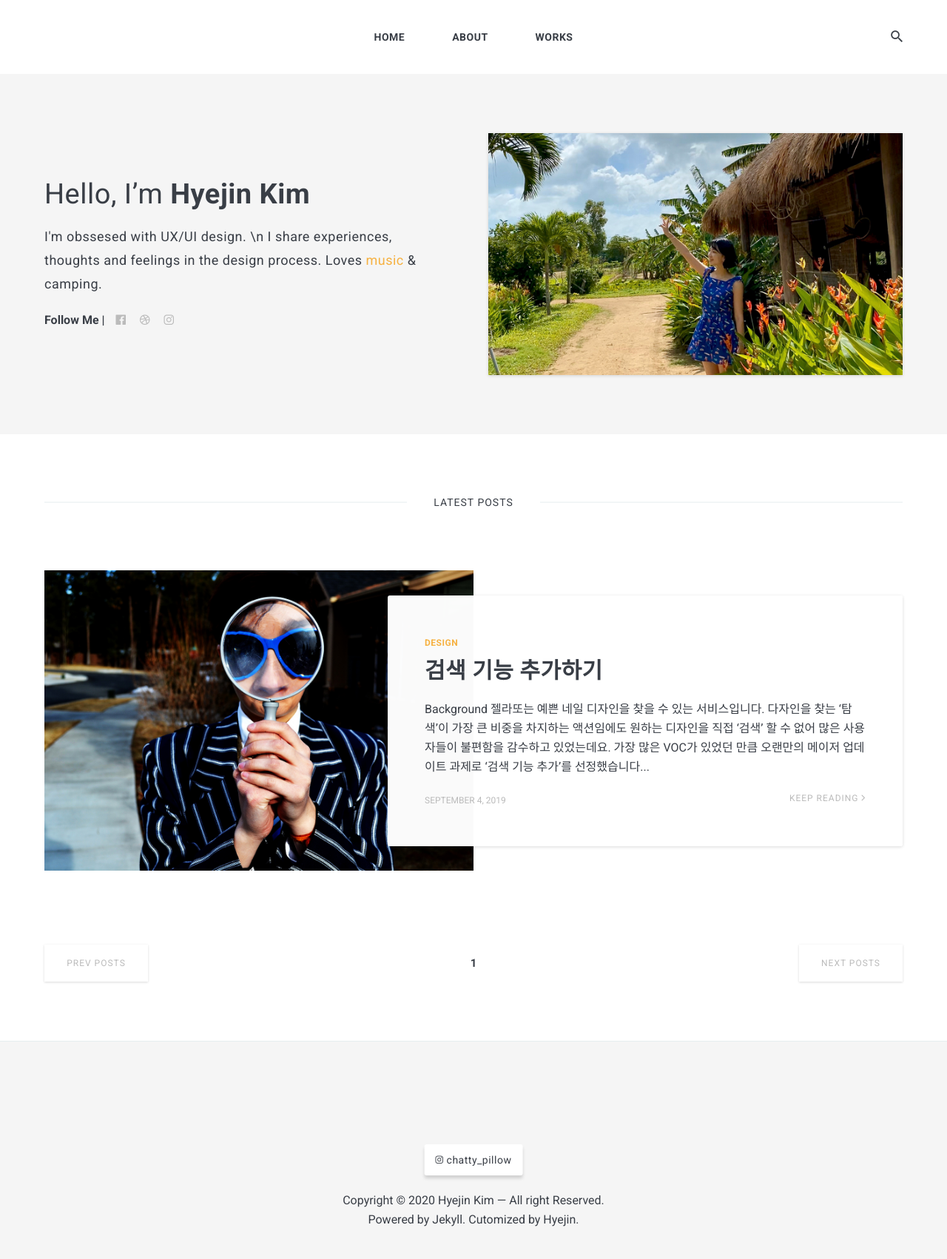
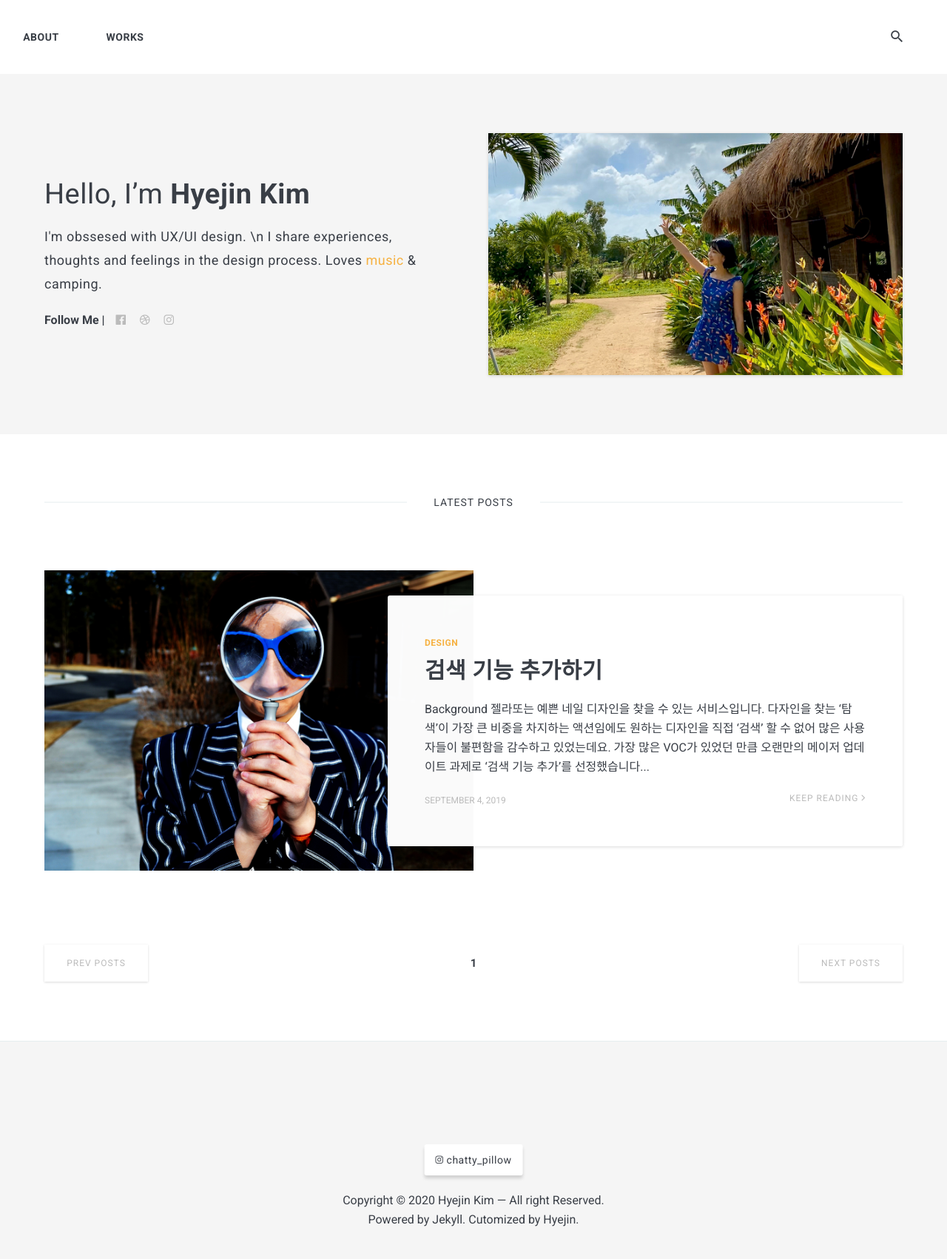
Before and after one commit to hyejinni/hyejinni.github.io, a Jekyll site: the page built from index.html, in a window 1280 px wide. Shown: the whole page at 74% size. Built offline with Jekyll 4.4.1, drawn with Linux system fonts in a browser that asks for light colours; nearby versions of some CDN libraries; the list of posts is cut into pages by our own code.

Commit message:
position 변경

```diff
--- a/_sass/3-modules/_header.scss
+++ b/_sass/3-modules/_header.scss
@@ -49,7 +49,7 @@
 .main-nav {
   position: absolute;
   top: 50%;
-  left: 50%;
+
   transform: translate(-50%, -50%);
 
   .nav-icon__close {
```
